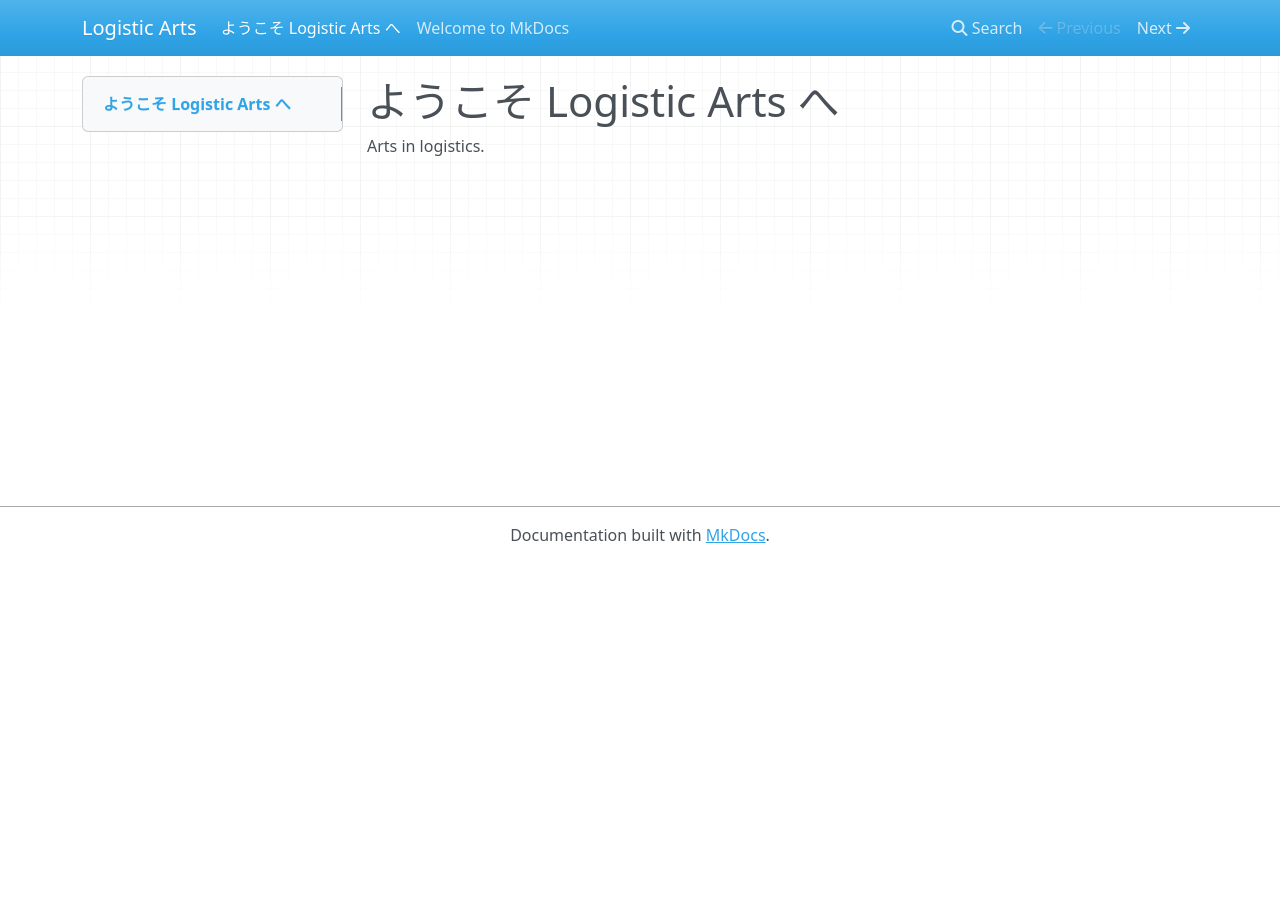
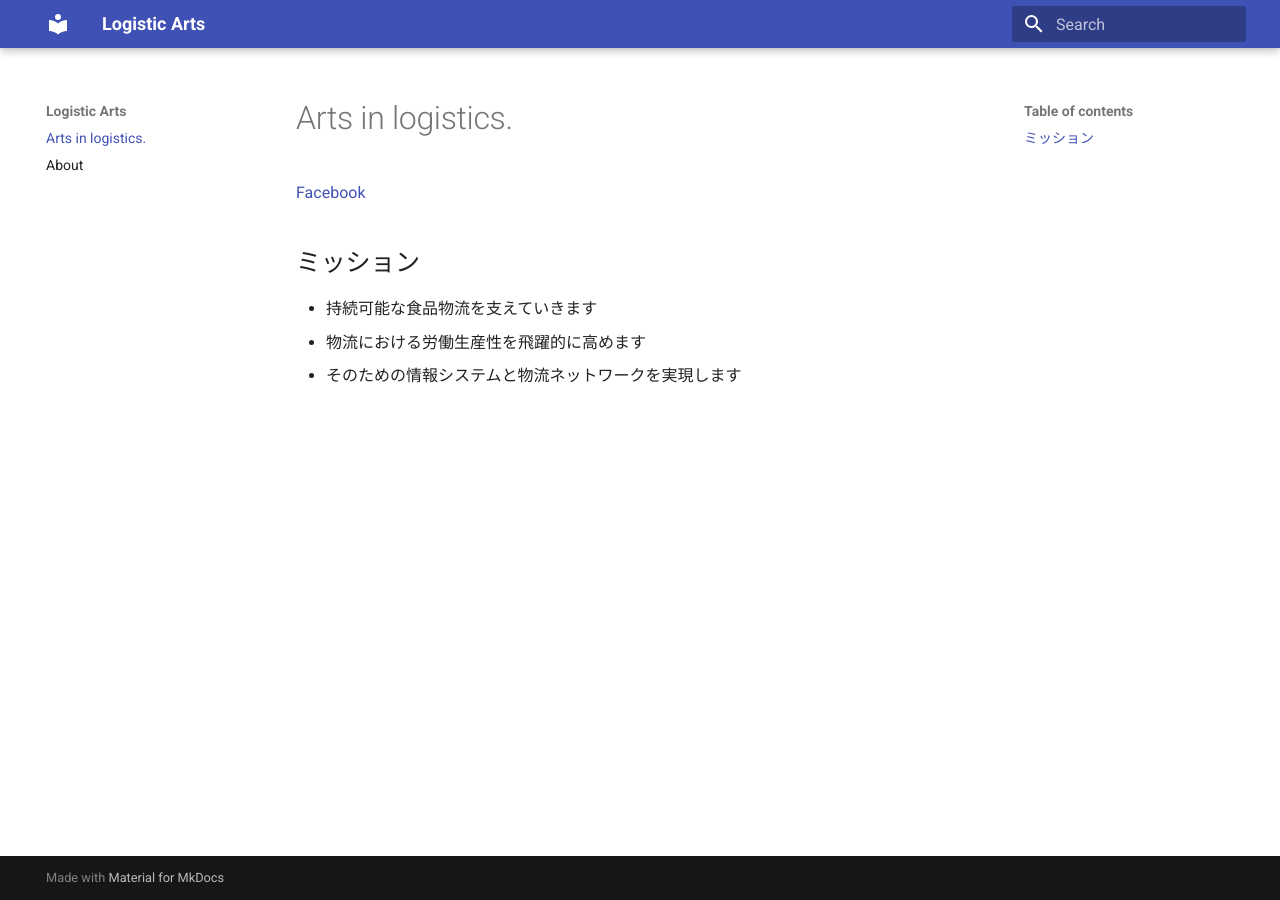
Before and after one commit to logisticarts/logisticarts.github.io, an MkDocs documentation site: the page built from docs/index.md, in a window 1280 px wide. Built offline with MkDocs 1.6.1 and Material for MkDocs 9.7.7, drawn with Linux system fonts in a browser that asks for light colours; nearby versions of some CDN libraries.

Commit message:
ミッション

```diff
--- a/docs/index.md
+++ b/docs/index.md
@@ -1,3 +1,9 @@
-# ようこそ Logistic Arts へ
+# Arts in logistics.
 
-Arts in logistics.
+[Facebook](https://www.facebook.com/artsinlogistics/)
+
+## ミッション
+
+- 持続可能な食品物流を支えていきます
+- 物流における労働生産性を飛躍的に高めます
+- そのための情報システムと物流ネットワークを実現します
--- a/mkdocs.yml
+++ b/mkdocs.yml
@@ -1 +1,2 @@
 site_name: Logistic Arts
+theme: 'material'
```
Also changed, not shown: docs/about.md (added, +16 -0 lines), docs/mkdocs.md (deleted, +0 -22 lines).
